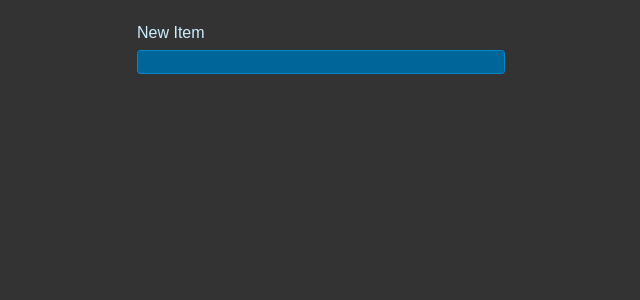
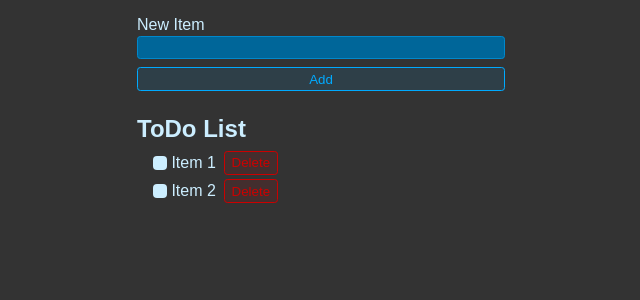
Before and after one commit to abrahamsantos-developer/react-todoApp, a React (Vite) app: page / in a window 1280 px wide. Shown: the top 300 px of the page, without its empty margins (319-959 px from the left). Built offline with nearby package versions, Linux system fonts and the light colour scheme.

Commit message:
created add btn, and ul with btns

```diff
--- a/src/App.jsx
+++ b/src/App.jsx
@@ -1,11 +1,32 @@
-import "./styles.css"
+import "./styles.css";
 
 export default function App() {
   return (
-    <form className="new-item-form">
-    <div className="form-row"></div>
-    <label htmlFor="item">New Item</label>
-    <input type="text" id="item" />
-  </form>
-  )
+    <>
+      <form className="new-item-form">
+        <div className="form-row">
+          <label htmlFor="item">New Item</label>
+          <input type="text" id="item" />
+        </div>
+        <button className="btn">Add</button>
+      </form>
+      <h1 className="header">ToDo List</h1>
+      <ul className="list">
+        <li>
+          <label>
+            <input type="checkbox" />
+            Item 1
+          </label>
+          <button className="btn btn-danger">Delete</button>
+        </li>
+        <li>
+          <label>
+            <input type="checkbox" />
+            Item 2
+          </label>
+          <button className="btn btn-danger">Delete</button>
+        </li>
+      </ul>
+    </>
+  );
 }
```
